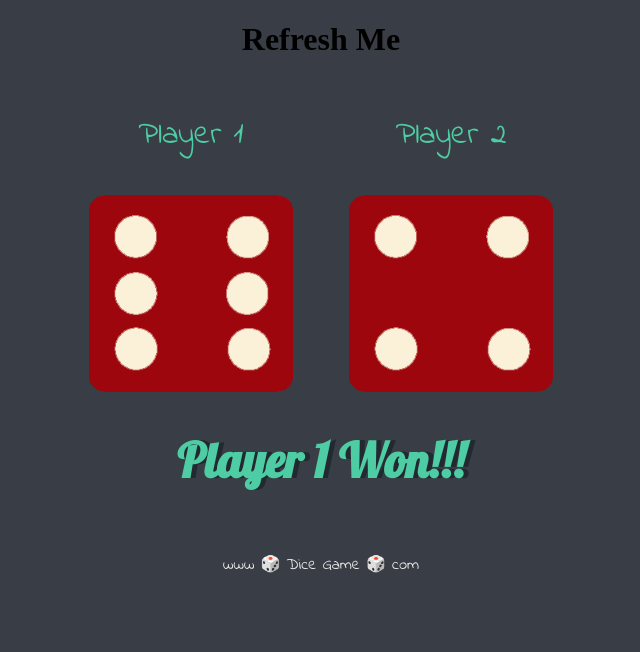
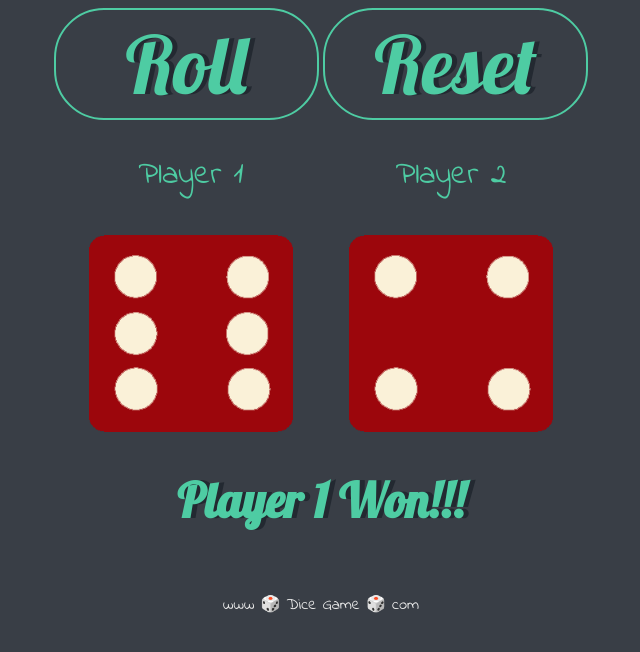
Before and after one commit to Srinivas-Thiru/Dice-Game, a plain HTML site: page index.html in a window 1280 px wide. Shown: the whole page, without its empty margins (319-959 px from the left). Drawn offline with Linux system fonts and the light colour scheme.

Commit message:
updated html

```diff
--- a/index.html
+++ b/index.html
@@ -10,9 +10,12 @@
   <body>
 
       <div class="container">
-      <h1>Refresh Me</h1>
+        <button class="btn-a"  onclick="rollDice();">Roll</button>
+        <button class="btn-a" onclick="location.reload();">Reset</button>
 
+<br>
       <div class="dice">
+
         <p>Player 1</p>
         <img class="leftImg img" src="images/dice6.png">
       </div>
```
Lines whose indentation alone changed are shown as unchanged.
